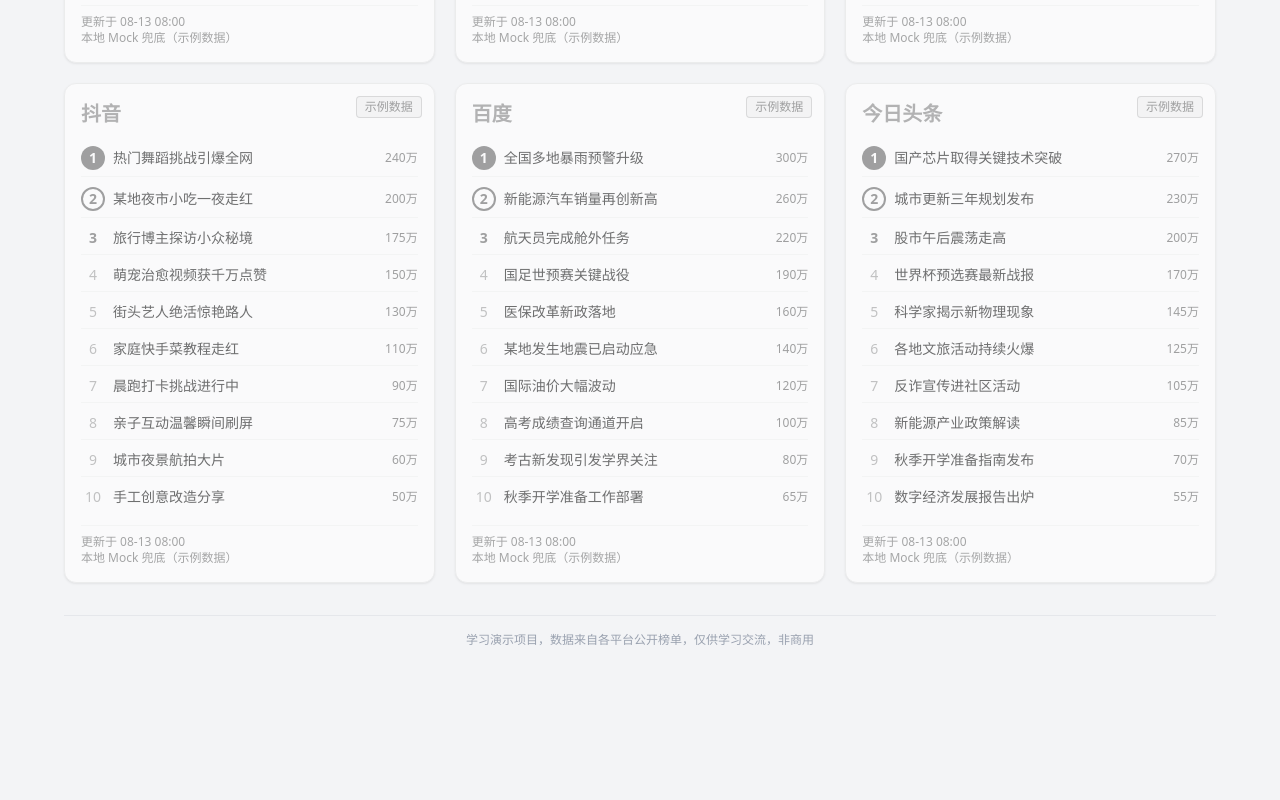
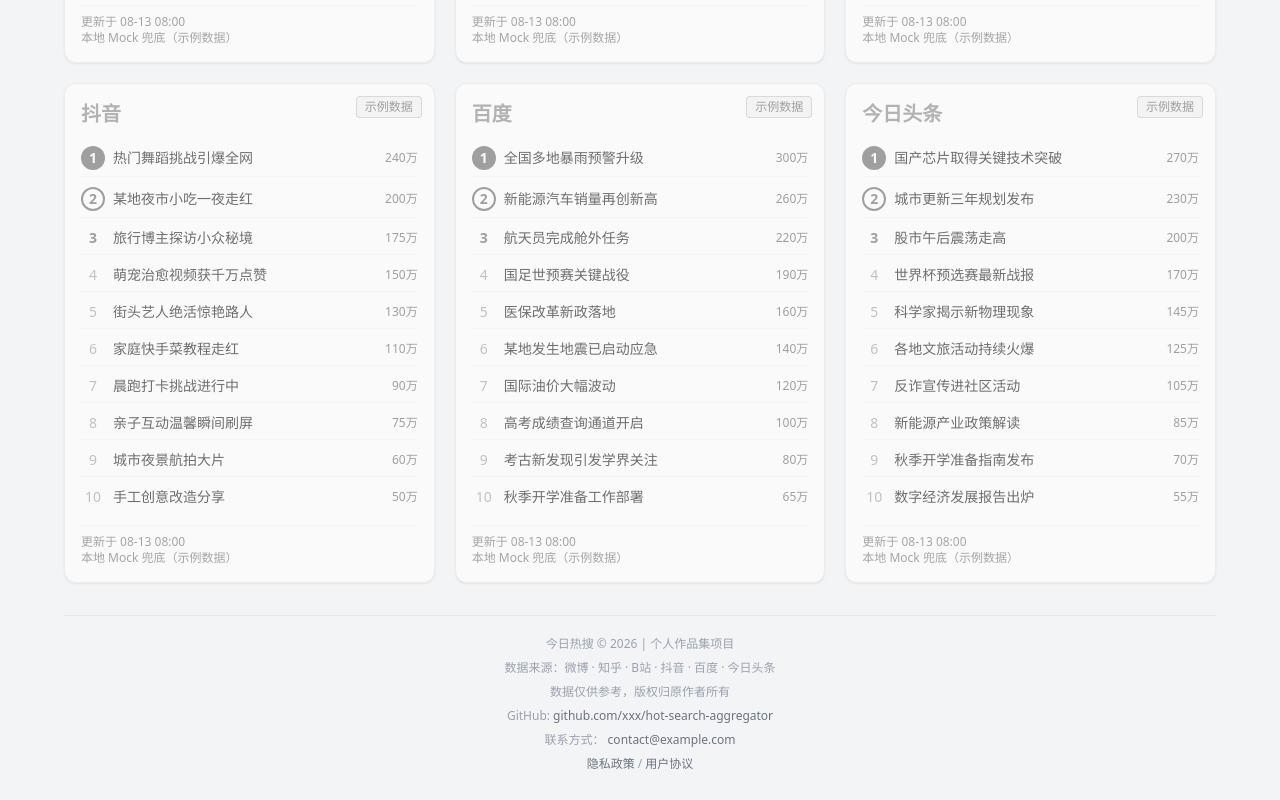
Before and after one commit to Landon-doit/mini-hot-hub, a React (Vite) app in the folder client/: page / in a window 1280 px wide. Shown: the part 541-1341 px from the top of the page. Before the commit the page ends 1213 px from the top, so only its background shows below. Built offline with nearby package versions, Linux system fonts and the light colour scheme.

Commit message:
加载态、错误态与体验打磨

```diff
--- a/client/src/components/HotCard.tsx
+++ b/client/src/components/HotCard.tsx
@@ -2,7 +2,10 @@
 import { formatUpdatedAt, latestUpdatedAt } from '../lib/format';
 
 interface HotCardProps {
-  platform: HotPlatform;
+  loading?: boolean;
+  error?: string | null;
+  data?: HotPlatform;
+  onRetry?: () => void;
 }
 
 function rankClass(rank: number): string {
@@ -18,31 +21,107 @@
   return 'w-6 shrink-0 text-center text-sm font-normal text-gray-400 dark:text-gray-500';
 }
 
-function HotCard({ platform }: HotCardProps) {
-  const degraded = platform.status === 'degraded';
-  const updatedAt = latestUpdatedAt(platform.items);
+function HotCardSkeleton() {
+  return (
+    <article className="flex h-full flex-col rounded-xl border border-gray-200 bg-white p-4 shadow-sm dark:border-gray-800 dark:bg-gray-900">
+      <div className="mb-3 h-7 w-24 animate-pulse rounded bg-gray-200 dark:bg-gray-700" />
+      <ol className="m-0 flex-1 list-none space-y-1 p-0">
+        {Array.from({ length: 5 }, (_, i) => (
+          <li
+            key={i}
+            className="flex items-center gap-2 border-b border-gray-100 py-1.5 last:border-none dark:border-gray-800"
+          >
+            <div className="h-6 w-6 shrink-0 animate-pulse rounded-full bg-gray-200 dark:bg-gray-700" />
+            <div className="h-4 flex-1 animate-pulse rounded bg-gray-200 dark:bg-gray-700" />
+            <div className="h-4 w-12 shrink-0 animate-pulse rounded bg-gray-200 dark:bg-gray-700" />
+          </li>
+        ))}
+      </ol>
+      <div className="mt-3 h-4 w-32 animate-pulse rounded bg-gray-200 dark:bg-gray-700" />
+    </article>
+  );
+}
+
+function HotCardError({
+  message,
+  onRetry,
+}: {
+  message: string;
+  onRetry?: () => void;
+}) {
+  return (
+    <article className="flex h-full flex-col items-center justify-center gap-3 rounded-xl border border-gray-200 bg-white p-6 text-center dark:border-gray-800 dark:bg-gray-900">
+      <p className="m-0 text-sm text-gray-500 dark:text-gray-400">{message}</p>
+      <button
+        type="button"
+        onClick={onRetry}
+        className="rounded-md bg-brand px-3 py-1.5 text-sm font-medium text-white hover:bg-brand-dark focus-visible:outline focus-visible:outline-2 focus-visible:outline-offset-2 focus-visible:outline-brand"
+      >
+        点击重试
+      </button>
+    </article>
+  );
+}
+
+function HotCardEmpty() {
+  return (
+    <div className="flex flex-1 flex-col items-center justify-center gap-2 py-10 text-center">
+      <svg
+        xmlns="http://www.w3.org/2000/svg"
+        fill="none"
+        viewBox="0 0 24 24"
+        strokeWidth={1.5}
+        stroke="currentColor"
+        aria-hidden="true"
+        className="h-8 w-8 text-gray-300 dark:text-gray-600"
+      >
+        <path
+          strokeLinecap="round"
+          strokeLinejoin="round"
+          d="M2.25 13.5h3.86a2.25 2.25 0 0 1 2.012 1.244l.256.512a2.25 2.25 0 0 0 2.013 1.244h3.218a2.25 2.25 0 0 0 2.013-1.244l.256-.512a2.25 2.25 0 0 1 2.013-1.244h3.859m-19.5.338V18a2.25 2.25 0 0 0 2.25 2.25h15A2.25 2.25 0 0 0 21.75 18v-4.162c0-.224-.034-.447-.1-.661L19.24 5.338a2.25 2.25 0 0 0-2.15-1.588H6.911a2.25 2.25 0 0 0-2.15 1.588L2.35 13.177a2.25 2.25 0 0 0-.1.661Z"
+        />
+      </svg>
+      <p className="m-0 text-sm text-gray-400 dark:text-gray-500">暂无数据</p>
+    </div>
+  );
+}
+
+function HotCard({ loading = false, error = null, data, onRetry }: HotCardProps) {
+  if (loading) {
+    return <HotCardSkeleton />;
+  }
+  if (error) {
+    return <HotCardError message={error} onRetry={onRetry} />;
+  }
+  if (!data) {
+    return <HotCardError message="该内容暂时无法加载" onRetry={onRetry} />;
+  }
+
+  const degraded = data.status === 'degraded';
+  const updatedAt = latestUpdatedAt(data.items);
+  const isEmpty = data.items.length === 0;
 
   return (
     <article
       className={`relative flex h-full flex-col rounded-xl border border-gray-200 bg-white p-4 shadow-sm dark:border-gray-800 dark:bg-gray-900 ${
-        degraded ? 'opacity-60 grayscale' : ''
+        degraded && !isEmpty ? 'opacity-60 grayscale' : ''
       }`}
     >
-      {platform.isMock && (
+      {data.isMock && !isEmpty && (
         <span className="absolute right-3 top-3 rounded border border-brand/40 bg-brand/10 px-2 py-0.5 text-xs font-medium text-brand-dark dark:border-brand/50 dark:text-brand">
           示例数据
         </span>
       )}
 
       <header className="mb-3">
-        <h3 className="text-xl font-bold text-brand">{platform.platformName}</h3>
+        <h3 className="text-xl font-bold text-brand">{data.platformName}</h3>
       </header>
 
+      {isEmpty ? (
+        <HotCardEmpty />
+      ) : (
         <ol className="m-0 flex-1 list-none space-y-1 p-0">
-        {platform.items.length === 0 ? (
-          <li className="py-2 text-sm text-gray-400 dark:text-gray-500">暂无数据</li>
-        ) : (
-          platform.items.map((item) => (
+          {data.items.map((item) => (
             <li
               key={item.id}
               className="flex items-center gap-2 border-b border-gray-100 py-1.5 last:border-none dark:border-gray-800"
@@ -62,18 +141,20 @@
                 </span>
               )}
             </li>
-          ))
+          ))}
+        </ol>
       )}
-      </ol>
 
+      {!isEmpty && (
         <footer className="mt-3 border-t border-gray-100 pt-2 text-xs text-gray-500 dark:border-gray-800 dark:text-gray-400">
           {updatedAt && <p className="m-0">{formatUpdatedAt(updatedAt)}</p>}
           {degraded && (
             <p role="alert" className="m-0">
-            {platform.error ?? '数据已降级，展示缓存或示例数据'}
+              {data.error ?? '数据已降级，展示缓存或示例数据'}
             </p>
           )}
         </footer>
+      )}
     </article>
   );
 }
--- /dev/null
+++ b/client/src/hooks/useHotList.ts
@@ -0,0 +1,57 @@
+import { useCallback, useEffect, useState } from 'react';
+import type { HotPlatform } from '../types/hot';
+// M1 接入后端后移除该 import，改用 api/hot.ts 的 fetchHotAggregate
+import hotMock from '../mock/hot.json';
+
+const MOCK_DATA = hotMock as HotPlatform[];
+
+export interface UseHotListResult {
+  loading: boolean;
+  error: Error | null;
+  data: HotPlatform[] | null;
+  refetch: () => void;
+}
+
+export function useHotList(): UseHotListResult {
+  const [loading, setLoading] = useState(true);
+  const [error, setError] = useState<Error | null>(null);
+  const [data, setData] = useState<HotPlatform[] | null>(null);
+  const [tick, setTick] = useState(0);
+
+  const refetch = useCallback(() => {
+    setTick((t) => t + 1);
+  }, []);
+
+  useEffect(() => {
+    let cancelled = false;
+
+    async function load() {
+      setLoading(true);
+      setError(null);
+      try {
+        // M1 后替换为：const list = await fetchHotAggregate();
+        // （fetchHotAggregate 内部已解析 Object.values(response.data) 并失败回退 mock）
+        await new Promise((resolve) => setTimeout(resolve, 500));
+        const list: HotPlatform[] = MOCK_DATA;
+        if (!cancelled) {
+          setData(list);
+        }
+      } catch (err) {
+        if (!cancelled) {
+          setError(err instanceof Error ? err : new Error('加载失败'));
+        }
+      } finally {
+        if (!cancelled) {
+          setLoading(false);
+        }
+      }
+    }
+
+    void load();
+    return () => {
+      cancelled = true;
+    };
+  }, [tick]);
+
+  return { loading, error, data, refetch };
+}
--- a/client/src/pages/Home.tsx
+++ b/client/src/pages/Home.tsx
@@ -1,11 +1,10 @@
-import type { HotPlatform } from '../types/hot';
-import hotMock from '../mock/hot.json';
 import HotCard from '../components/HotCard';
 import ErrorBoundary from '../components/ErrorBoundary';
-
-const platforms = hotMock as HotPlatform[];
+import { useHotList } from '../hooks/useHotList';
 
 function Home() {
+  const { loading, error, data, refetch } = useHotList();
+
   return (
     <div className="mx-auto max-w-[1200px] p-6">
       <header className="mb-6">
@@ -15,16 +14,69 @@
         </p>
       </header>
 
-      <main className="grid grid-cols-1 gap-5 md:grid-cols-3">
-        {platforms.map((platform) => (
-          <ErrorBoundary key={platform.platform}>
-            <HotCard platform={platform} />
-          </ErrorBoundary>
-        ))}
-      </main>
+      {error ? (
+        <main className="flex flex-col items-center justify-center gap-3 rounded-xl border border-gray-200 bg-white py-24 text-center dark:border-gray-800 dark:bg-gray-900">
+          <p className="m-0 text-sm text-gray-500 dark:text-gray-400">
+            该内容暂时无法加载
+          </p>
+          <button
+            type="button"
+            onClick={refetch}
+            className="rounded-md bg-brand px-3 py-1.5 text-sm font-medium text-white hover:bg-brand-dark focus-visible:outline focus-visible:outline-2 focus-visible:outline-offset-2 focus-visible:outline-brand"
+          >
+            点击重试
+          </button>
+        </main>
+      ) : (
+        <main className="grid grid-cols-1 gap-5 md:grid-cols-3">
+          {loading
+            ? Array.from({ length: 6 }, (_, i) => <HotCard key={i} loading />)
+            : (data ?? []).map((platform) => (
+                <ErrorBoundary key={platform.platform}>
+                  <HotCard data={platform} loading={false} error={null} />
+                </ErrorBoundary>
+              ))}
+        </main>
+      )}
 
-      <footer className="mt-8 border-t border-gray-200 pt-4 text-center text-xs text-gray-400 dark:border-gray-800 dark:text-gray-500">
-        学习演示项目，数据来自各平台公开榜单，仅供学习交流，非商用
+      {/* 页脚占位链接：上线前替换为真实 GitHub / 邮箱 / 隐私政策 / 用户协议地址 */}
+      <footer className="mt-8 border-t border-gray-200 pt-4 text-center text-xs leading-6 text-gray-400 dark:border-gray-800 dark:text-gray-500">
+        <p className="m-0">今日热搜 © 2026 | 个人作品集项目</p>
+        <p className="m-0">数据来源：微博 · 知乎 · B站 · 抖音 · 百度 · 今日头条</p>
+        <p className="m-0">数据仅供参考，版权归原作者所有</p>
+        <p className="m-0">
+          GitHub:{' '}
+          <a
+            href="#"
+            className="text-gray-500 hover:text-brand-dark dark:text-gray-400 dark:hover:text-brand"
+          >
+            github.com/xxx/hot-search-aggregator
+          </a>
+        </p>
+        <p className="m-0">
+          联系方式：{' '}
+          <a
+            href="#"
+            className="text-gray-500 hover:text-brand-dark dark:text-gray-400 dark:hover:text-brand"
+          >
+            contact@example.com
+          </a>
+        </p>
+        <p className="m-0">
+          <a
+            href="#"
+            className="text-gray-500 hover:text-brand-dark dark:text-gray-400 dark:hover:text-brand"
+          >
+            隐私政策
+          </a>
+          {' / '}
+          <a
+            href="#"
+            className="text-gray-500 hover:text-brand-dark dark:text-gray-400 dark:hover:text-brand"
+          >
+            用户协议
+          </a>
+        </p>
       </footer>
     </div>
   );
```
Lines whose indentation alone changed are shown as unchanged.
